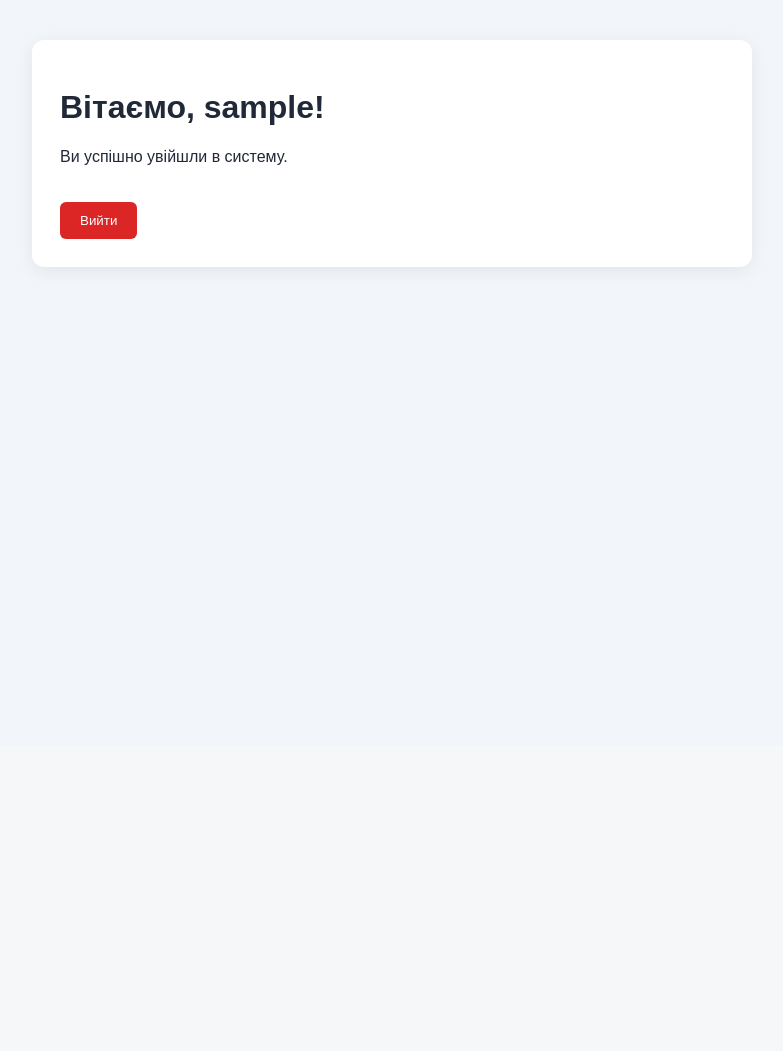
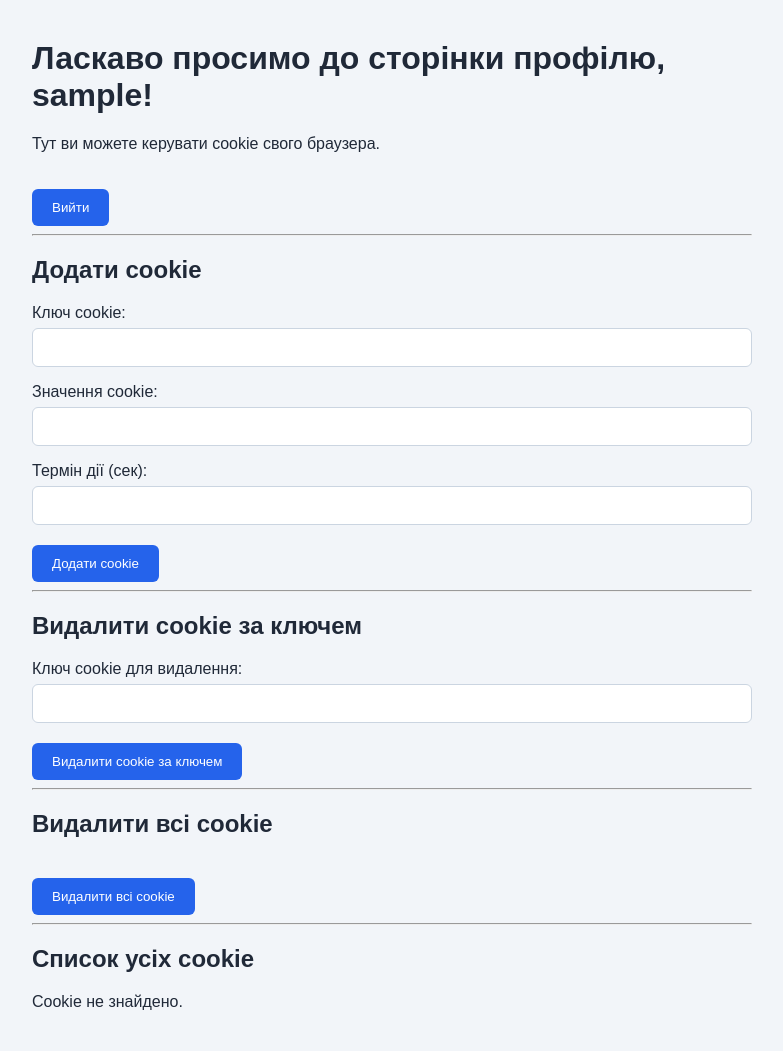
Before and after one commit to MariaVatah/flask-app-vatah, a Flask app: page /profile in a window 1280 px wide. Shown: the part 54-1105 px from the top of the page, without its empty margins (248-1031 px from the left). Before the commit the page ends 325 px from the top, so only its background shows below. Run offline with Flask 3, Linux system fonts and the light colour scheme; the visitor is signed in with stand-in values (Sample User, id 1).

Commit message:
Lab4: Task2

```diff
--- a/lab4_app/routes.py
+++ b/lab4_app/routes.py
@@ -7,6 +7,7 @@ from flask import (
     url_for,
     session,
     flash,
+    make_response,
 )
 from lab4_app import app
 
@@ -55,6 +56,7 @@ def login():
     return render_template("login.html")
 
 
+
 @app.route("/profile")
 def profile():
     if "username" not in session:
@@ -64,8 +66,88 @@ def profile():
     return render_template(
         "profile.html",
         username=session["username"],
+        cookies=request.cookies
     )
 
+
+@app.route("/add_cookie", methods=["POST"])
+def add_cookie():
+    if "username" not in session:
+        flash("Спочатку увійдіть у систему.", "warning")
+        return redirect(url_for("login"))
+
+    key = request.form.get("key", "").strip()
+    value = request.form.get("value", "")
+    max_age = request.form.get("max_age", "").strip()
+
+    if not key or not max_age:
+        flash("Заповніть ключ cookie та термін дії.", "danger")
+        return redirect(url_for("profile"))
+
+    try:
+        max_age = int(max_age)
+        if max_age < 0:
+            raise ValueError
+    except ValueError:
+        flash("Термін дії має бути невід'ємним цілим числом.", "danger")
+        return redirect(url_for("profile"))
+
+    response = make_response(redirect(url_for("profile")))
+    response.set_cookie(key, value, max_age=max_age)
+
+    flash(f"Cookie «{key}» успішно додано.", "success")
+    return response
+
+
+
+@app.route("/delete_cookie", methods=["POST"])
+def delete_cookie():
+    if "username" not in session:
+        flash("Спочатку увійдіть у систему.", "warning")
+        return redirect(url_for("login"))
+
+    key = request.form.get("key", "").strip()
+
+    if not key:
+        flash("Введіть ключ cookie для видалення.", "danger")
+        return redirect(url_for("profile"))
+
+    if key not in request.cookies:
+        flash(f"Cookie «{key}» не знайдено.", "danger")
+        return redirect(url_for("profile"))
+
+    response = make_response(redirect(url_for("profile")))
+    response.delete_cookie(key)
+
+    flash(f"Cookie «{key}» успішно видалено.", "success")
+    return response
+
+
+
+
+@app.route("/delete_all_cookies", methods=["POST"])
+def delete_all_cookies():
+    if "username" not in session:
+        flash("Спочатку увійдіть у систему.", "warning")
+        return redirect(url_for("login"))
+
+    # Не враховуємо cookie сесії Flask
+    cookies_to_delete = [
+        key for key in request.cookies.keys()
+        if key != app.config.get("SESSION_COOKIE_NAME", "session")
+    ]
+
+    if not cookies_to_delete:
+        flash("Немає користувацьких cookie для видалення.", "warning")
+        return redirect(url_for("profile"))
+
+    response = make_response(redirect(url_for("profile")))
+
+    for key in cookies_to_delete:
+        response.delete_cookie(key)
+
+    flash("Запит на видалення користувацьких cookie надіслано.", "success")
+    return response
 
 @app.route("/logout", methods=["POST"])
 def logout():
--- a/lab4_app/static/style.css
+++ b/lab4_app/static/style.css
@@ -95,3 +95,33 @@ button {
     color: #64748b;
     font-size: 14px;
 }
+
+
+.cookie-table-wrapper {
+    width: 100%;
+    overflow-x: auto;
+}
+
+.cookie-table {
+    width: 100%;
+    border-collapse: collapse;
+    table-layout: fixed;
+    margin-top: 15px;
+}
+
+.cookie-table th,
+.cookie-table td {
+    padding: 10px;
+    border: 1px solid #ddd;
+    text-align: left;
+    overflow-wrap: anywhere;
+    word-break: break-word;
+}
+
+.cookie-table th {
+    background-color: #e8edf5;
+}
+
+.cookie-table tbody tr:nth-child(even) {
+    background-color: #f0f2f5;
+}
--- a/lab4_app/templates/profile.html
+++ b/lab4_app/templates/profile.html
@@ -1,17 +1,75 @@
 
 {% extends "base.html" %}
 
-{% block title %}Мій профіль{% endblock %}
+{% block content %}
+<h1>Ласкаво просимо до сторінки профілю, {{ username }}!</h1>
 
-{% block content %}
-<div class="profile-card">
-    <h1>Вітаємо, {{ username }}!</h1>
-    <p>Ви успішно увійшли в систему.</p>
+<p>Тут ви можете керувати cookie свого браузера.</p>
 
-    <form method="POST" action="{{ url_for('logout') }}">
-        <button type="submit" class="danger-button">
-            Вийти
-        </button>
-    </form>
+<form action="{{ url_for('logout') }}" method="POST">
+    <button type="submit">Вийти</button>
+</form>
+
+<hr>
+
+<h2>Додати cookie</h2>
+<form action="{{ url_for('add_cookie') }}" method="POST">
+    <label for="key">Ключ cookie:</label>
+    <input type="text" id="key" name="key" required>
+
+    <label for="value">Значення cookie:</label>
+    <input type="text" id="value" name="value" required>
+
+    <label for="max_age">Термін дії (сек):</label>
+    <input type="number" id="max_age" name="max_age"
+           min="0" required>
+
+    <button type="submit">Додати cookie</button>
+</form>
+
+<hr>
+
+<h2>Видалити cookie за ключем</h2>
+<form action="{{ url_for('delete_cookie') }}" method="POST">
+    <label for="delete_key">Ключ cookie для видалення:</label>
+    <input type="text" id="delete_key" name="key" required>
+
+    <button type="submit">Видалити cookie за ключем</button>
+</form>
+
+<hr>
+
+<h2>Видалити всі cookie</h2>
+<form action="{{ url_for('delete_all_cookies') }}" method="POST">
+    <button type="submit">Видалити всі cookie</button>
+</form>
+
+<hr>
+
+
+<h2>Список усіх cookie</h2>
+
+{% if cookies %}
+<div class="cookie-table-wrapper">
+    <table class="cookie-table">
+        <thead>
+            <tr>
+                <th>Ключ</th>
+                <th>Значення</th>
+            </tr>
+        </thead>
+        <tbody>
+            {% for key, value in cookies.items() %}
+            <tr>
+                <td>{{ key }}</td>
+                <td>{{ value }}</td>
+            </tr>
+            {% endfor %}
+        </tbody>
+    </table>
 </div>
+{% else %}
+<p>Cookie не знайдено.</p>
+{% endif %}
+
 {% endblock %}
```
